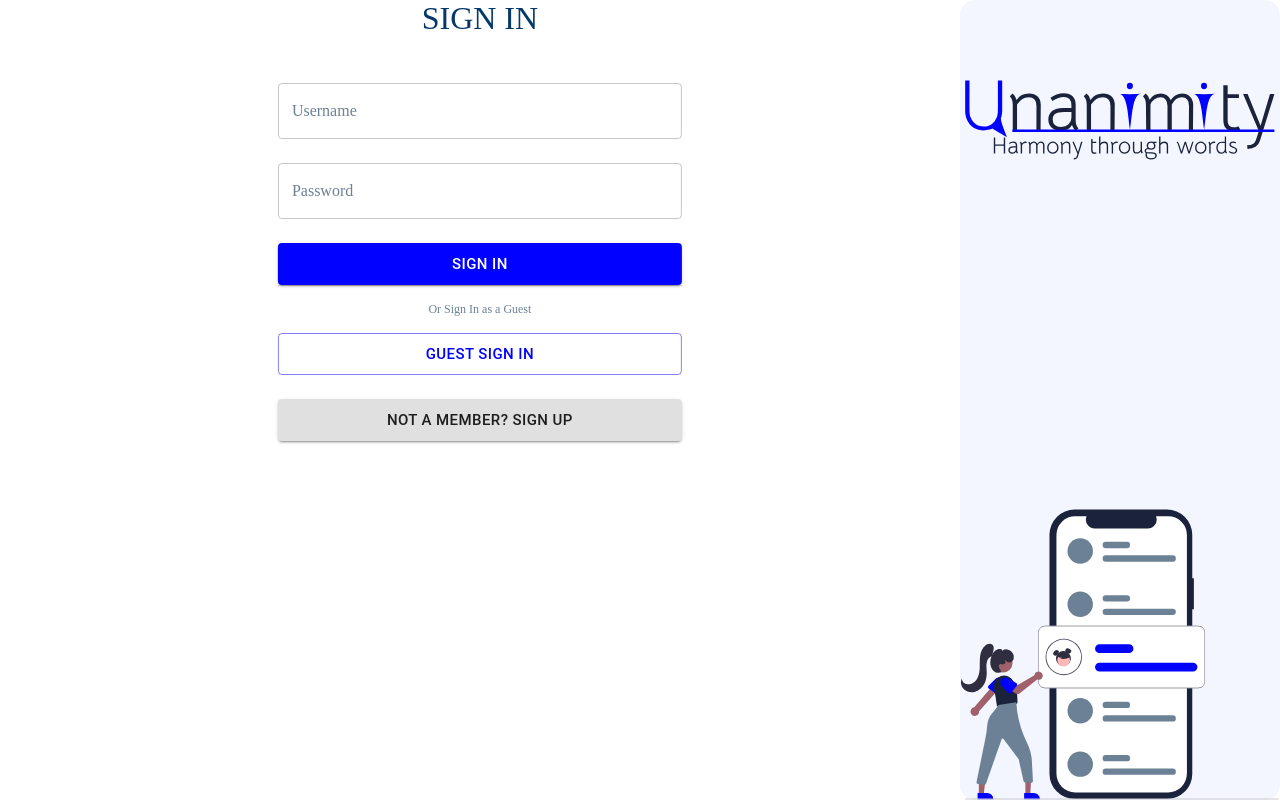
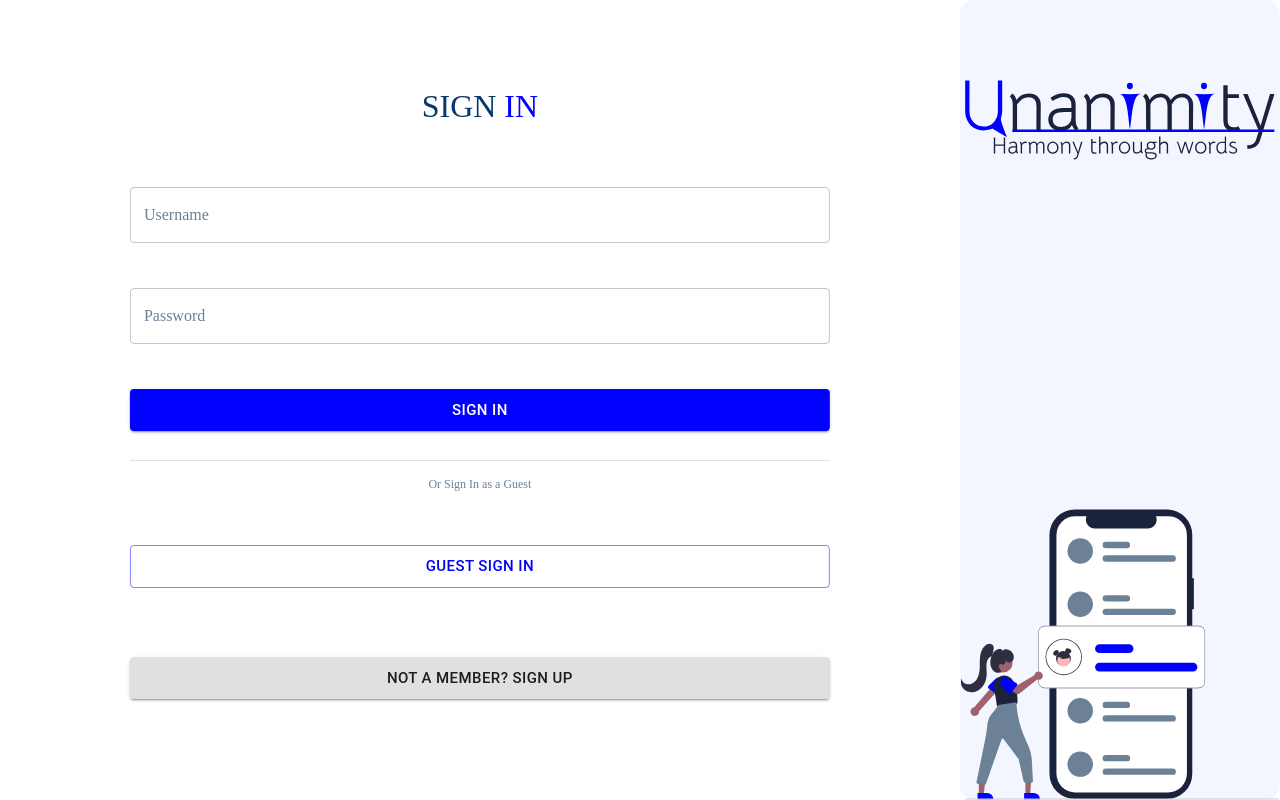
Before and after one commit to Blaine137/unanimity, a React (Create React App) app: page / in a window 1280 px wide. Built offline with nearby package versions, Linux system fonts and the light colour scheme.

Commit message:
updated sign in form spacing #177

```diff
--- a/src/containers/CheckIfAuthenticatedSwitch/LoginForm/LoginForm.js
+++ b/src/containers/CheckIfAuthenticatedSwitch/LoginForm/LoginForm.js
@@ -1,3 +1,4 @@
+/* eslint-disable react/jsx-one-expression-per-line */
 import React from 'react';
 import {
   FormControl,
@@ -8,7 +9,6 @@ import {
   makeStyles,
   Typography,
   Divider,
-  Container,
 } from '@material-ui/core';
 
 const LoginForm = (props) => {
@@ -18,11 +18,17 @@ const LoginForm = (props) => {
       maxHeight: '10vh',
       margin: '10vh 0 15vh 0',
     },
-    formContainer: {
-      maxWidth: '50%',
+    formHeight: {
+      height: '80vh',
+      maxWidth: '700px',
+      maxHeight: '700px',
+      margin: 'auto',
     },
     formTitle: {
-      margin: '0 auto',
+      textAlign: 'center',
+    },
+    secondWord: {
+      color: theme.palette.secondary.main,
     },
     guestBtn: {
       marginBottom: '1.5rem',
@@ -32,6 +38,9 @@ const LoginForm = (props) => {
       position: 'absolute',
       bottom: '0',
       right: '0',
+    },
+    gridFormContainer: {
+      height: '100%',
     },
     gridContainer: {
       height: '100vh',
@@ -49,10 +58,17 @@ const LoginForm = (props) => {
     <main>
       <Grid container justify="center" className={classes.gridContainer}>
         <Grid item md={9}>
-          <Container className={classes.formContainer}>
+          <Grid container justify="center" alignItems="center" className={classes.gridFormContainer}>
+            <Grid item md={10}>
               <form>
                 <fieldset>
-                <Typography className={classes.formTitle} variant="h1" component="legend">SIGN IN</Typography>
+                  <Grid container justify="space-evenly" alignItems="center" className={classes.formHeight}>
+                    <Grid item xs={12}>
+                      <Typography className={classes.formTitle} variant="h1" component="legend">
+                        SIGN <span className={classes.secondWord}> IN </span>
+                      </Typography>
+                    </Grid>
+                    <Grid item xs={12}>
                       <FormControl fullWidth variant="outlined" margin="normal">
                         <InputLabel htmlFor="userNameID">Username</InputLabel>
                         <OutlinedInput
@@ -63,6 +79,8 @@ const LoginForm = (props) => {
                           label="Username"
                         />
                       </FormControl>
+                    </Grid>
+                    <Grid item xs={12}>
                       <FormControl fullWidth variant="outlined" margin="normal">
                         <InputLabel htmlFor="passwordID">Password</InputLabel>
                         <OutlinedInput
@@ -73,6 +91,8 @@ const LoginForm = (props) => {
                           label="Password"
                         />
                       </FormControl>
+                    </Grid>
+                    <Grid item xs={12}>
                       <FormControl fullWidth margin="normal">
                         <Button
                           aria-label="Submit Login information button"
@@ -88,8 +108,14 @@ const LoginForm = (props) => {
                         >
                           SIGN IN
                         </Button>
+                      </FormControl>
+                    </Grid>
+                    <Grid item xs={12}>
                       <Divider />
                       <Typography variant="subtitle1">Or Sign In as a Guest</Typography>
+                    </Grid>
+                    <Grid item xs={12}>
+                      <FormControl fullWidth margin="normal">
                         <Button
                           className={classes.guestBtn}
                           aria-label="Sign In as a Guest"
@@ -105,6 +131,10 @@ const LoginForm = (props) => {
                         >
                           GUEST SIGN IN
                         </Button>
+                      </FormControl>
+                    </Grid>
+                    <Grid item xs={12}>
+                      <FormControl fullWidth margin="normal">
                         <Button
                           aria-label="Register For Account button"
                           type="submit"
@@ -120,9 +150,12 @@ const LoginForm = (props) => {
                           Not a Member? Sign Up
                         </Button>
                       </FormControl>
+                    </Grid>
+                  </Grid>
                 </fieldset>
               </form>
-          </Container>
+            </Grid>
+          </Grid>
         </Grid>
         <Grid item md={3} className={classes.desktopRightColum}>
           <img src="../../../logolarge.svg" alt="Unanimity Messenger Logo. Harmony through words." className={classes.logo} />
```
Lines whose indentation alone changed are shown as unchanged.
